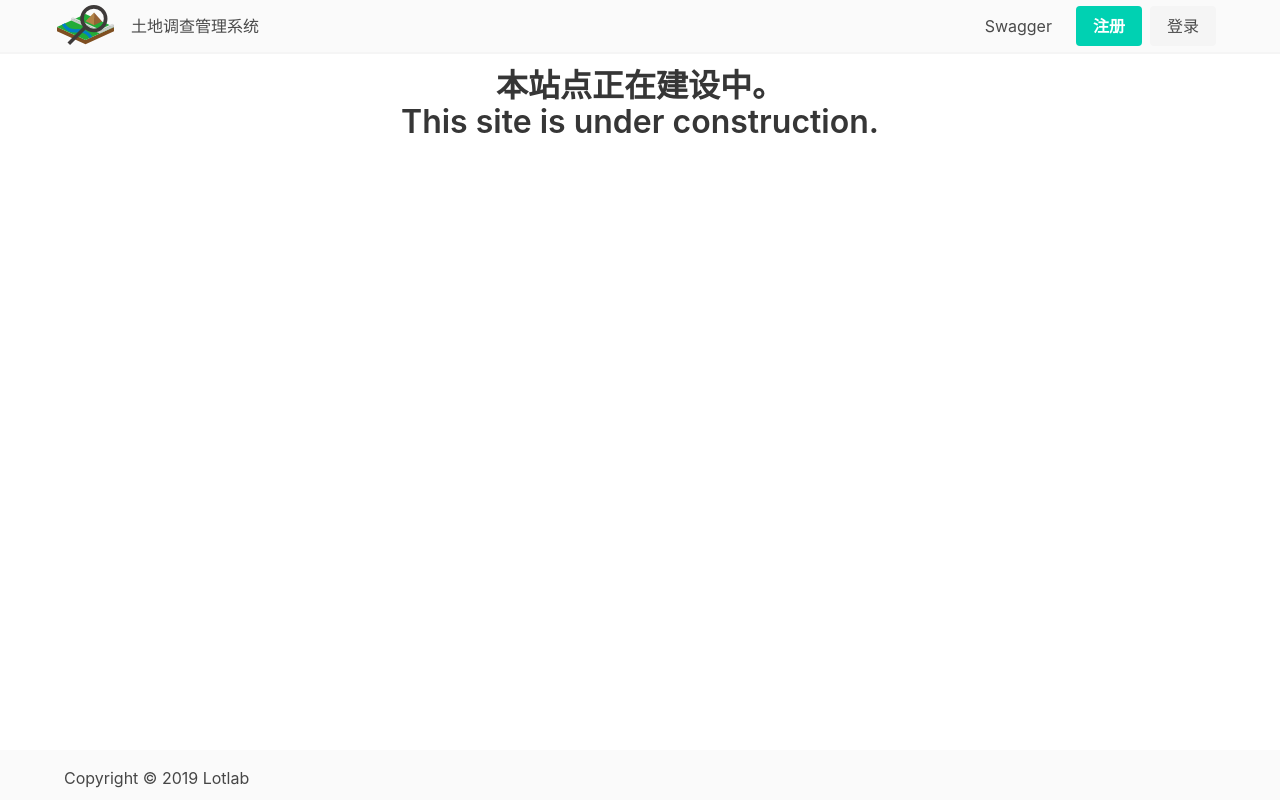
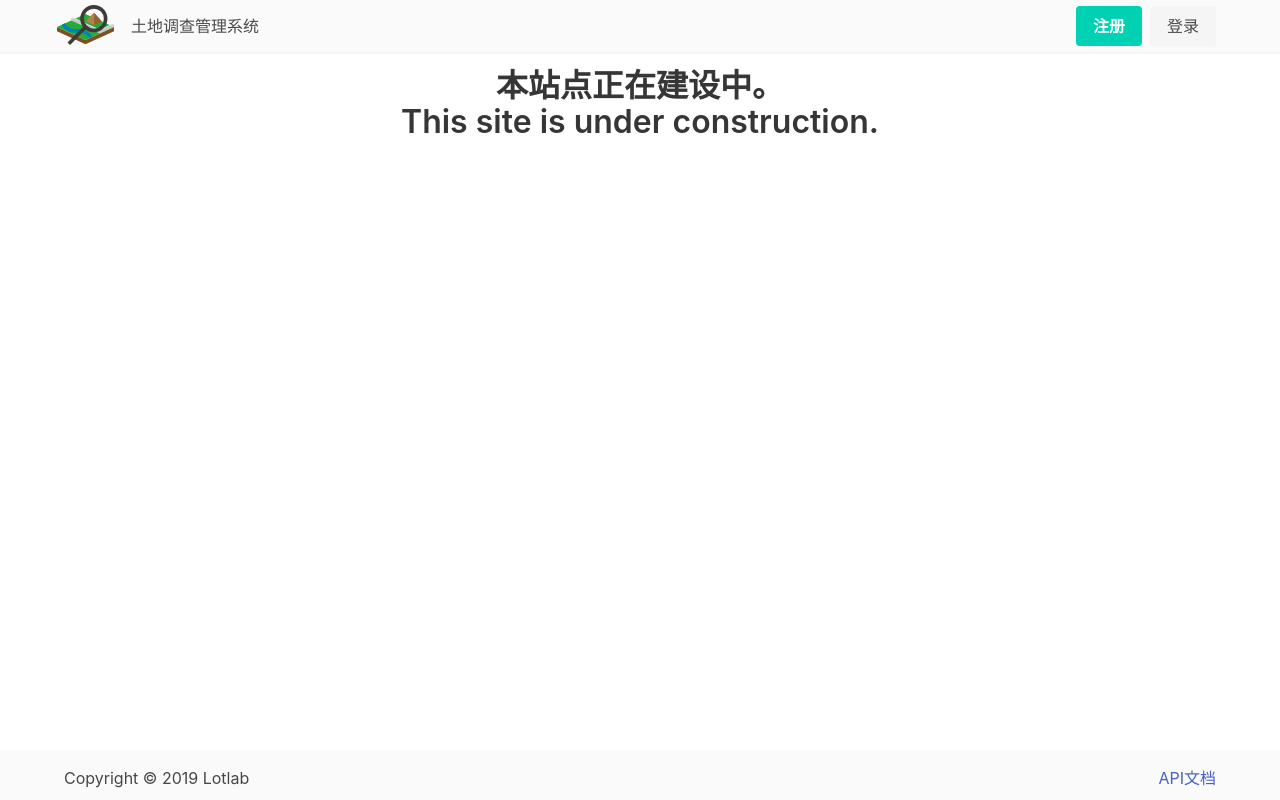
Before and after one commit to jim-kirisame/GDUT-Land-Manager-Frontend, a Vue app: page / in a window 1280 px wide. Built offline with nearby package versions, Linux system fonts and the light colour scheme.

Commit message:
移动API文档至页脚

```diff
--- a/src/App.vue
+++ b/src/App.vue
@@ -44,7 +44,10 @@
       <div class="push"></div>
     </div>
     <footer class="footer has-shadow">
-      <div class="container">Copyright &copy; 2019 Lotlab</div>
+      <div class="container">
+        Copyright &copy; 2019 Lotlab
+        <a class="is-pulled-right" target="_blank" href="/swagger/">API文档</a>
+        </div>
     </footer>
   </div>
 </template>
@@ -109,7 +112,7 @@ Vue.component("font-awesome-icon", FontAwesomeIcon);
   }
 })
 export default class App extends Vue {
-  nav = [{ title: "Swagger", path: "/swagger/", abs: true }];
+  nav = [];
   navIndex = 0;
 
   routerLink(index: number, path: string, abs: boolean) {
```
